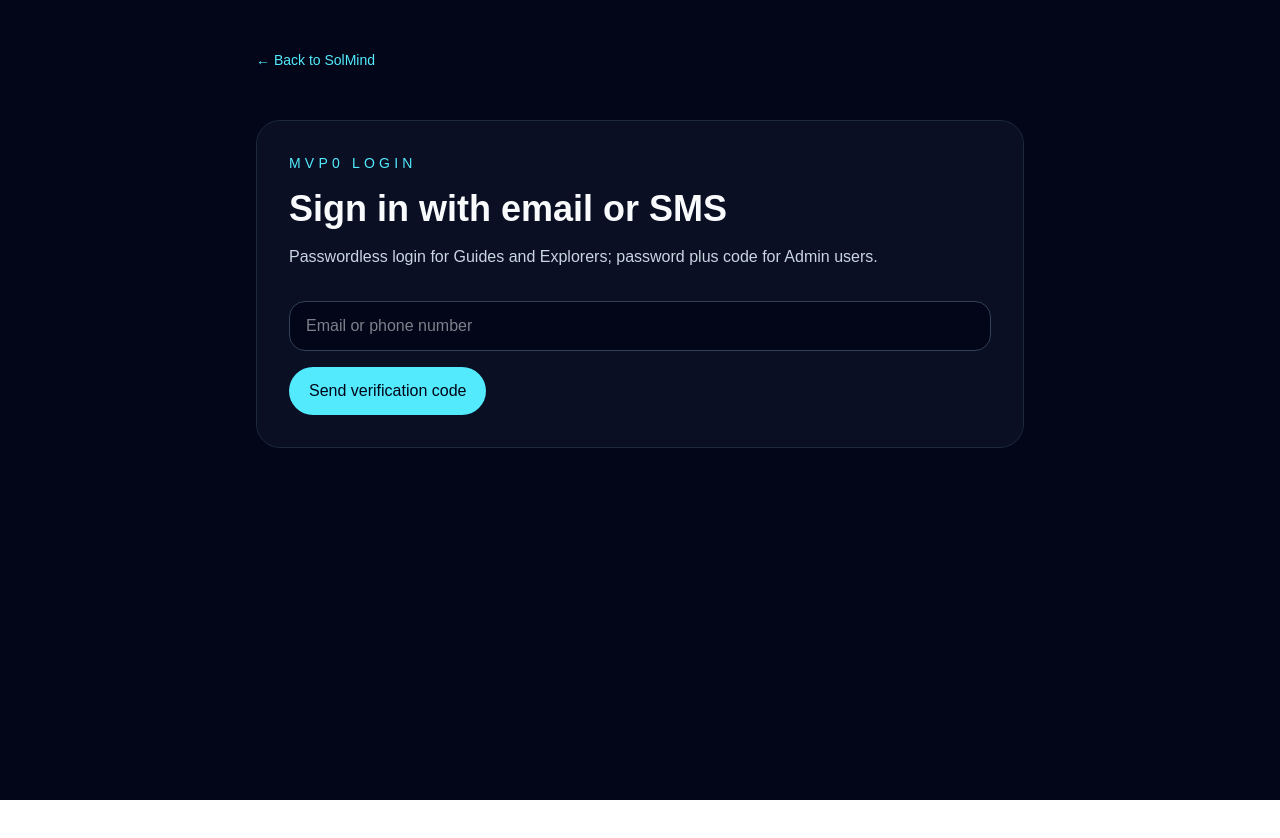
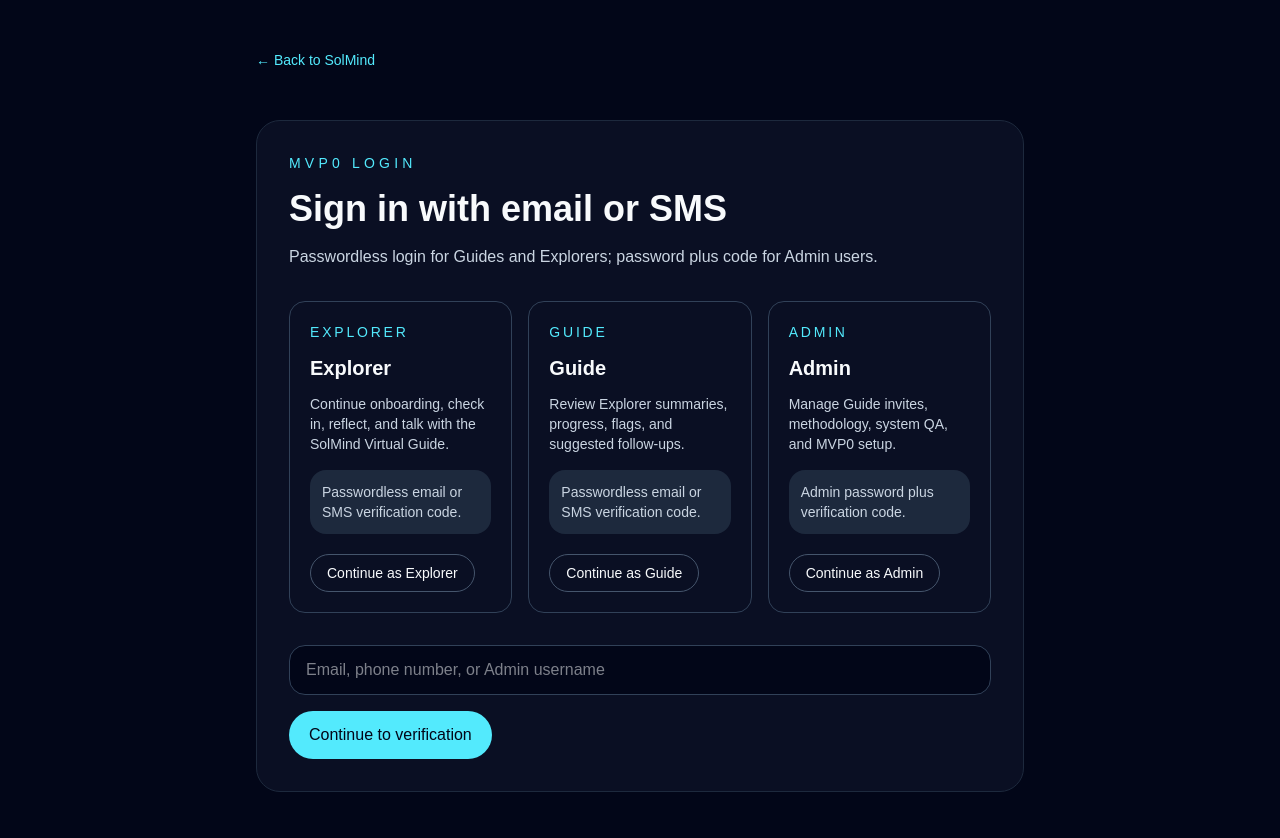
Before and after one commit to SolMindLLC/solmind-app, a Next.js app: page /login in a window 1280 px wide. Before the commit the page ends 800 px from the top, so only its background shows below. Built offline with nearby package versions, Linux system fonts and the light colour scheme.

Commit message:
Add login role selection preview

```diff
--- a/src/app/login/page.tsx
+++ b/src/app/login/page.tsx
@@ -1,6 +1,7 @@
 import { BackLink } from "@/components/solmind/BackLink";
 import { PageShell } from "@/components/solmind/PageShell";
 import { Panel } from "@/components/solmind/Panel";
+import { LoginOptionList } from "@/components/solmind/LoginOptionList";
 import { SectionLabel } from "@/components/solmind/SectionLabel";
 import { SOLMIND_PAGES } from "@/lib/solmind/pages";
 
@@ -20,16 +21,18 @@ export default function LoginPage() {
 
         <p className="mt-4 text-slate-300">{page.description}</p>
 
+        <LoginOptionList />
+
         <div className="mt-8 space-y-4">
           <input
             className="w-full rounded-2xl border border-slate-700 bg-slate-950 px-4 py-3 text-slate-50"
-            placeholder="Email or phone number"
+            placeholder="Email, phone number, or Admin username"
           />
 
-          <button className="rounded-full bg-cyan-300 px-5 py-3 font-medium text-slate-950">
-            Send verification code
-          </button>
-        </div>
+  <button className="rounded-full bg-cyan-300 px-5 py-3 font-medium text-slate-950">
+    Continue to verification
+  </button>
+</div>
       </Panel>
     </PageShell>
   );
--- /dev/null
+++ b/src/components/solmind/LoginOptionList.tsx
@@ -0,0 +1,32 @@
+import { SOLMIND_LOGIN_OPTIONS } from "@/lib/solmind/loginOptions";
+
+export function LoginOptionList() {
+  return (
+    <div className="mt-8 grid gap-4 md:grid-cols-3">
+      {SOLMIND_LOGIN_OPTIONS.map((option) => (
+        <section
+          key={option.role}
+          className="rounded-2xl border border-slate-700 p-5"
+        >
+          <p className="text-sm uppercase tracking-[0.2em] text-cyan-300">
+            {option.role}
+          </p>
+
+          <h2 className="mt-3 text-xl font-semibold">{option.title}</h2>
+
+          <p className="mt-3 text-sm text-slate-300">
+            {option.description}
+          </p>
+
+          <p className="mt-4 rounded-2xl bg-slate-800 p-3 text-sm text-slate-300">
+            {option.authenticationSummary}
+          </p>
+
+          <button className="mt-5 rounded-full border border-slate-600 px-4 py-2 text-sm font-medium text-slate-50">
+            {option.ctaLabel}
+          </button>
+        </section>
+      ))}
+    </div>
+  );
+}
--- /dev/null
+++ b/src/lib/solmind/loginOptions.ts
@@ -0,0 +1,36 @@
+import type { SolMindRole } from "./roles";
+
+export type SolMindLoginOption = {
+  role: SolMindRole;
+  title: string;
+  description: string;
+  authenticationSummary: string;
+  ctaLabel: string;
+};
+
+export const SOLMIND_LOGIN_OPTIONS: SolMindLoginOption[] = [
+  {
+    role: "explorer",
+    title: "Explorer",
+    description:
+      "Continue onboarding, check in, reflect, and talk with the SolMind Virtual Guide.",
+    authenticationSummary: "Passwordless email or SMS verification code.",
+    ctaLabel: "Continue as Explorer",
+  },
+  {
+    role: "guide",
+    title: "Guide",
+    description:
+      "Review Explorer summaries, progress, flags, and suggested follow-ups.",
+    authenticationSummary: "Passwordless email or SMS verification code.",
+    ctaLabel: "Continue as Guide",
+  },
+  {
+    role: "admin",
+    title: "Admin",
+    description:
+      "Manage Guide invites, methodology, system QA, and MVP0 setup.",
+    authenticationSummary: "Admin password plus verification code.",
+    ctaLabel: "Continue as Admin",
+  },
+];
```
